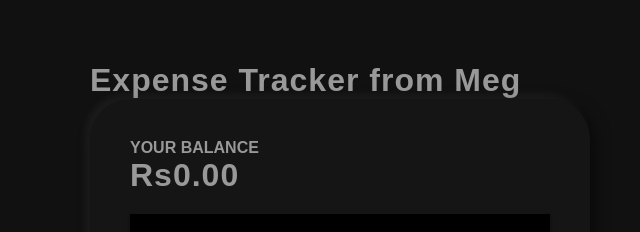
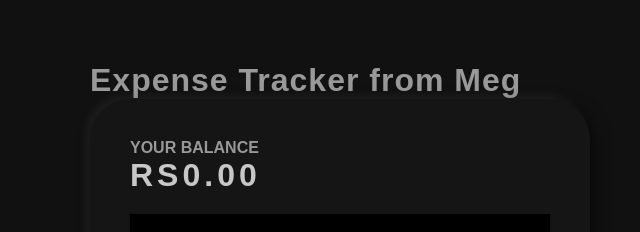
Before and after one commit to Saad-Ansari07/React-Expense-Tracker, a React (Create React App) app: page / in a window 1280 px wide. Shown: the top 232 px of the page, without its empty margins (300-940 px from the left). Built offline with nearby package versions, Linux system fonts and the light colour scheme.

Commit message:
Update App.css

```diff
--- a/src/App.css
+++ b/src/App.css
@@ -46,7 +46,7 @@ body {
                 5px 5px 15px rgba(0, 0, 0, 0.5);
 }
 
-.container h2 {
+.container h1 {
     color: #c7c7c7;
     font-weight: 500px;
     text-transform: uppercase;
```
